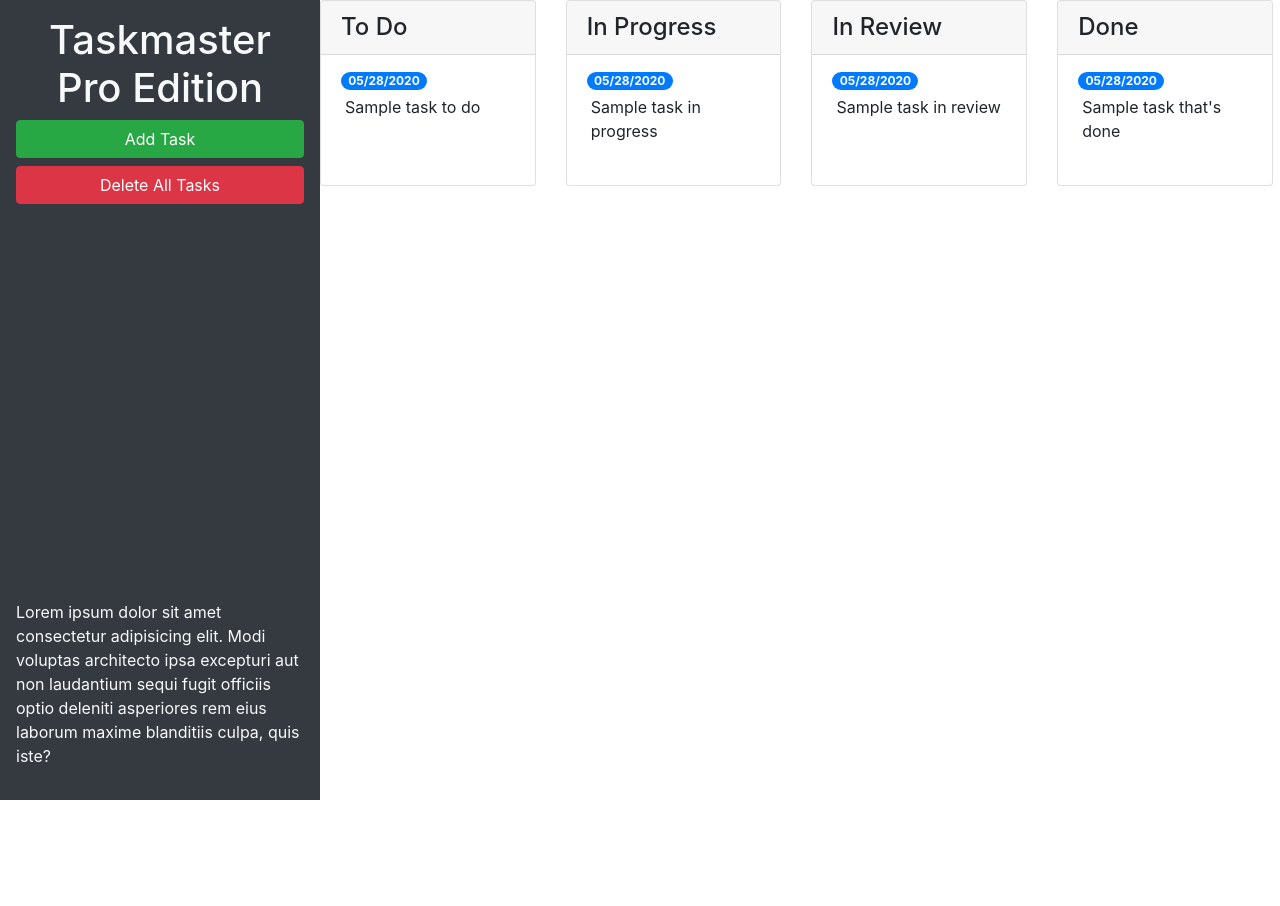
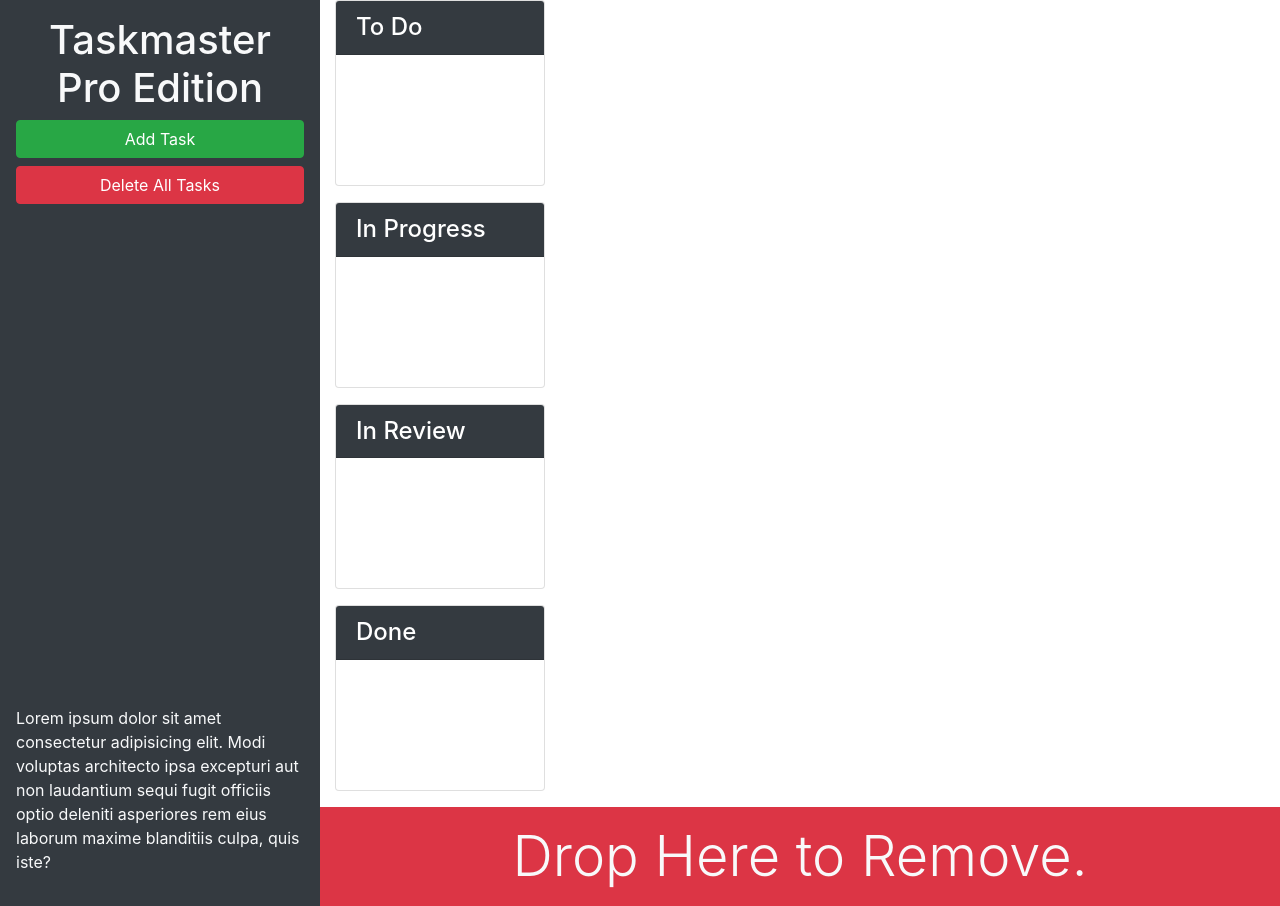
Before and after one commit to gemsjohn/taskmaster-pro, a plain HTML site: page index.html in a window 1280 px wide. Before the commit the page ends 800 px from the top, so only its background shows below. Drawn offline with nearby package versions, Linux system fonts and the light colour scheme.

Commit message:
added the 'Drop Here to Remove' red bar at the bottom of the page

```diff
--- a/index.html
+++ b/index.html
@@ -13,27 +13,27 @@
 <body>
 
   <div class="row min-vh-100 no-gutters">
-    <header class="col-12 col-lg-3 bg-dark text-light d-flex flex-column p-4 p-lg-3">
+    <header class="col-12 col-lg-3 bg-dark text-light sticky-top d-flex flex-column p-4 p-lg-3">
       <h1 class="text-center">Taskmaster Pro Edition</h1>
       <button id="create-task" class="btn btn-block btn-success" data-toggle="modal" data-target="#task-form-modal">Add
         Task</button>
       <button id="remove-tasks" class="btn btn-block btn-danger">Delete All Tasks</button>
-      <p class="mt-auto">Lorem ipsum dolor sit amet consectetur adipisicing elit. Modi voluptas architecto ipsa
+      <p class="mt-auto d-none d-lg-block">Lorem ipsum dolor sit amet consectetur adipisicing elit. Modi voluptas architecto ipsa
         excepturi aut non
         laudantium sequi fugit officiis optio deleniti asperiores rem eius laborum maxime blanditiis culpa, quis iste?
       </p>
     </header>
-    <main class="row">
+    <main class="col-12 col-lg-9 d-vlex flex-column">
       <div class="col-12 col-md-6 col-xl-3 mb-3">
         <div class="card">
-          <h4 class="card-header">
+          <h4 class="card-header text-white bg-dark">
             <!-- todo start -->
             To Do
           </h4>
           <ul id="list-toDo" class="list-group list-group-flush">
             <li class="list-group-item">
-              <span class="badge badge-primary badge-pill">05/28/2020</span>
-              <p class="m-1">Sample task to do</p>
+              <span class="badge badge-primary badge-pill"></span>
+              <p class="m-1"></p>
             </li>
           </ul>
         </div>
@@ -42,13 +42,13 @@
         <!-- in progress start -->
         <div class="col-12 col-md-6 col-xl-3 mb-3">
           <div class="card">
-            <h4 class="card-header">
+            <h4 class="card-header text-white bg-dark">
               In Progress
             </h4>
             <ul id="list-inProgress" class="list-group list-group-flush">
               <li class="list-group-item">
-                <span class="badge badge-primary badge-pill">05/28/2020</span>
-                <p class="m-1">Sample task in progress</p>
+                <span class="badge badge-primary badge-pill"></span>
+                <p class="m-1"></p>
               </li>
             </ul>
           </div>
@@ -57,13 +57,13 @@
         <!-- in review start -->
         <div class="col-12 col-md-6 col-xl-3 mb-3">
           <div class="card">
-            <h4 class="card-header">
+            <h4 class="card-header text-white bg-dark">
               In Review
             </h4>
             <ul id="list-inReview" class="list-group list-group-flush">
               <li class="list-group-item">
-                <span class="badge badge-primary badge-pill">05/28/2020</span>
-                <p class="m-1">Sample task in review</p>
+                <span class="badge badge-primary badge-pill"></span>
+                <p class="m-1"></p>
               </li>
             </ul>
           </div>
@@ -72,21 +72,27 @@
         <!-- done start -->
         <div class="col-12 col-md-6 col-xl-3 mb-3">
           <div class="card">
-            <h4 class="card-header">
+            <h4 class="card-header text-white bg-dark">
               Done
             </h4>
             <ul id="list-done" class="list-group list-group-flush">
               <li class="list-group-item">
-                <span class="badge badge-primary badge-pill">05/28/2020</span>
-                <p class="m-1">Sample task that's done</p>
+                <span class="badge badge-primary badge-pill"></span>
+                <p class="m-1"></p>
               </li>
             </ul>
           </div>
         </div>
         <!-- done end -->
-      </div>
+        <div id="trash">
+          <div class="w-100 bg-danger p-3 text-center text-light display-4 mt-auto">
+            Drop Here to Remove.
+          </div>
+        </div>
     </main>
   </div>
+
+
 
   <!-- Modal -->
   <div class="modal fade" id="task-form-modal" tabindex="-1" role="dialog" aria-labelledby="task-form-modal"
```
